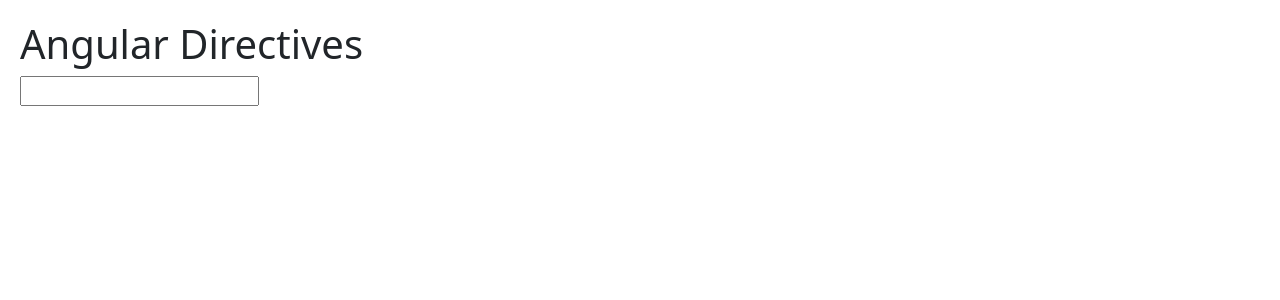
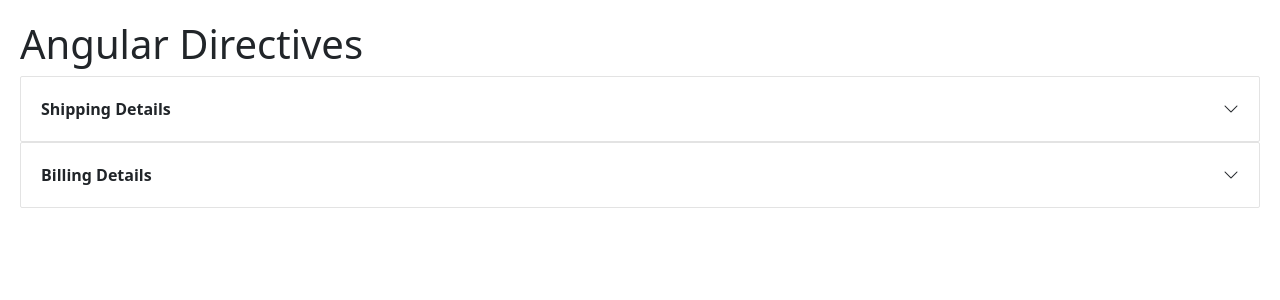
Before and after one commit to MotasemZiad/Angular-Bootcamp, an Angular app in the folder 01_getting_started/hello-world/: page / in a window 1280 px wide. Shown: the top 300 px of the page. Built offline with nearby package versions, Linux system fonts and the light colour scheme.

Commit message:
exercise 6

```diff
--- a/01_getting_started/hello-world/src/app/app.component.html
+++ b/01_getting_started/hello-world/src/app/app.component.html
@@ -1,2 +1,8 @@
 <h1>Angular Directives</h1>
-<input type="text" [appInputFormat]="'capitalize'">
+<zippy title="Shipping Details">
+  Shipping Details Content
+</zippy>
+
+<zippy title="Billing Details">
+  Billing Details Content
+</zippy>
--- a/01_getting_started/hello-world/src/app/app.module.ts
+++ b/01_getting_started/hello-world/src/app/app.module.ts
@@ -16,6 +16,7 @@
 import { BootstrapPanelComponent } from './bootstrap-panel/bootstrap-panel.component';
 import { LikeComponent } from './like/like.component';
 import { InputFormatDirective } from './input-format.directive';
+import { ZippyComponent } from './zippy/zippy.component';
 
 @NgModule({
   declarations: [
@@ -30,7 +31,8 @@
     SampleComponent,
     BootstrapPanelComponent,
     LikeComponent,
-    InputFormatDirective
+    InputFormatDirective,
+    ZippyComponent
   ],
   imports: [
     BrowserModule,
--- /dev/null
+++ b/01_getting_started/hello-world/src/app/zippy/zippy.component.css
@@ -0,0 +1,22 @@
+.zippy{
+  border: 1px solid #E3E3E3;
+  border-radius: 2px;
+}
+
+.zippy-heading{
+  font-weight: bold;
+  padding: 20px;
+  cursor: pointer;
+}
+
+.zippy-body{
+  padding: 20px;
+}
+
+.expanded {
+  background-color: #F0F0F0;
+}
+
+.bi {
+  float: right;
+}
--- /dev/null
+++ b/01_getting_started/hello-world/src/app/zippy/zippy.component.html
@@ -0,0 +1,17 @@
+<div class="zippy">
+  <div class="zippy-heading"
+  [class.expanded]="isExpanded"
+  (click)="toggleExpanded()"
+  >
+    {{ title }}
+    <span class="bi"
+    [ngClass]="{
+      'bi-chevron-up': isExpanded,
+      'bi-chevron-down': !isExpanded
+    }"
+    ></span>
+  </div>
+  <div *ngIf="isExpanded" class="zippy-body">
+    <ng-content></ng-content>
+  </div>
+</div>
--- /dev/null
+++ b/01_getting_started/hello-world/src/app/zippy/zippy.component.ts
@@ -0,0 +1,17 @@
+import { Component, Input } from '@angular/core';
+
+@Component({
+  selector: 'zippy',
+  templateUrl: './zippy.component.html',
+  styleUrls: ['./zippy.component.css']
+})
+export class ZippyComponent {
+  @Input('title') title: string = ''
+  @Input('isExpanded') isExpanded = false
+
+  toggleExpanded(){
+    this.isExpanded = !this.isExpanded
+  }
+
+
+}
```
Also changed, not shown: 1 other file (tests, documents, lock files or other folders).
